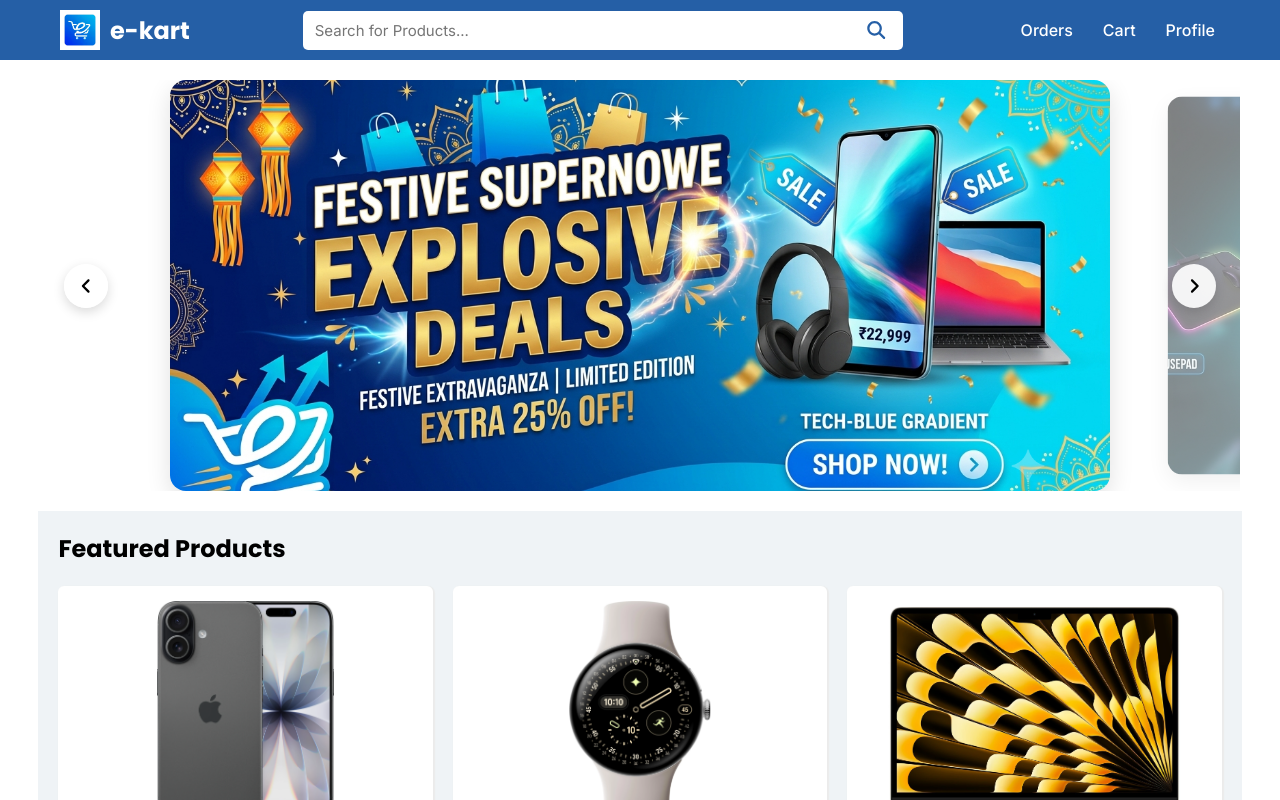
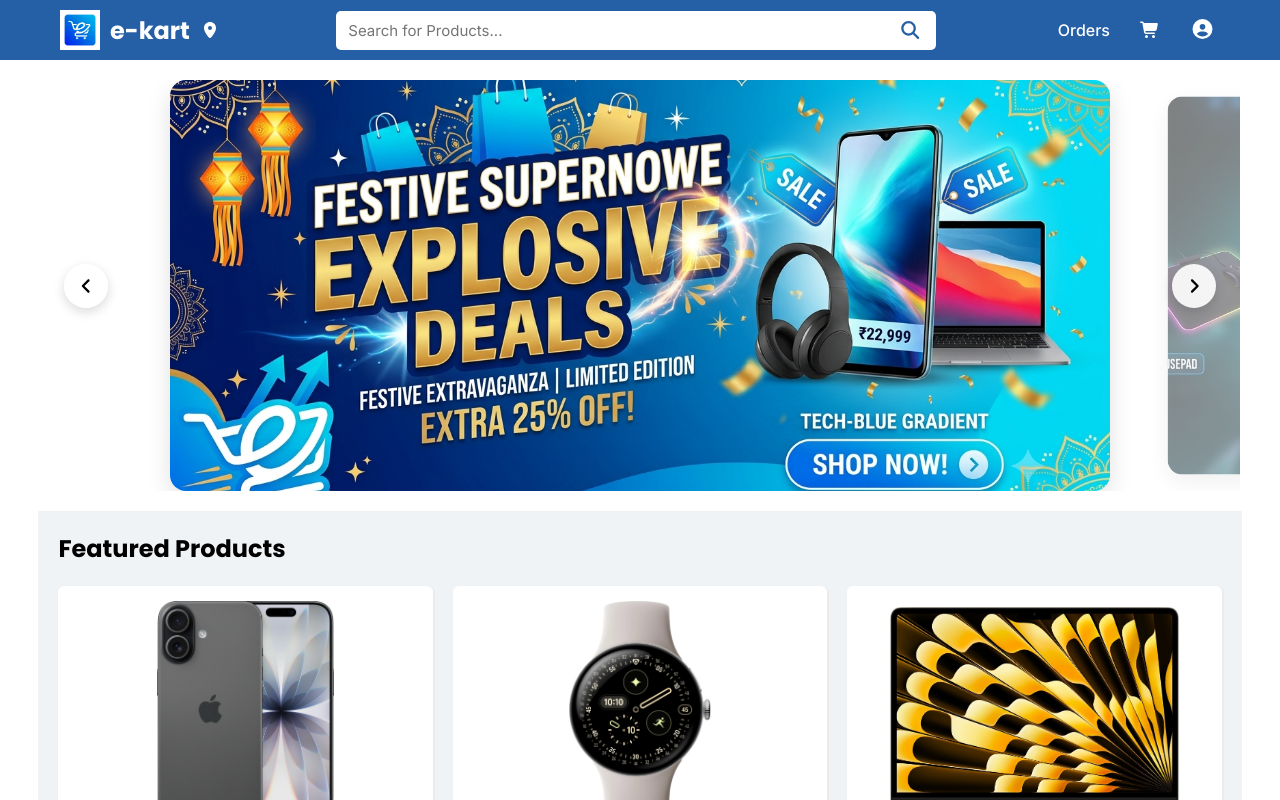
Before and after one commit to Jayanth-br/e-cart-react-app, a React (Vite) app: page /home in a window 1280 px wide. Shown: the top 800 px of the page. Built offline with nearby package versions, Linux system fonts and the light colour scheme; no server answers.

Commit message:
Added icons in Nav bar & added location.

```diff
--- a/src/Components/NavBar.jsx
+++ b/src/Components/NavBar.jsx
@@ -1,18 +1,53 @@
 import ekartImg from "../assets/ekart.png";
 import "./NavBar.css";
 import { FontAwesomeIcon } from "@fortawesome/react-fontawesome";
-import { faMagnifyingGlass } from '@fortawesome/free-solid-svg-icons';
+import { faCartShopping, faMagnifyingGlass, faCircleUser, faLocationDot } from '@fortawesome/free-solid-svg-icons';
 import { useCart } from "./CartContext";
 import { useNavigate } from "react-router-dom";
+import { useEffect, useState } from "react";
 
 function NavBar() {
 
     const navigate = useNavigate();
     const { totalItems } = useCart();
+    const [location, setLocation] = useState({});
 
     function handleCart(){
         navigate("/cart");
     }
+
+    useEffect(() => {
+        if(!navigator.geolocation){
+            console.error("Geolocation is not supported in your browser");
+            return;
+        }
+
+        const options = {
+            enableHighAccuracy: true, // Uses GPS if available
+            timeout: 5000,           // Max wait time (5 sec)
+            maximumAge: 0
+        }
+
+        navigator.geolocation.getCurrentPosition(
+            (position) => {
+                const { latitude, longitude, accuracy } = position.coords;
+                console.log(`Latitude: ${latitude}, Longitude: ${longitude}`);
+                console.log(`Accuracy within ${accuracy} meters`);
+                setLocation({ latitude: latitude, longitude: longitude, accuracy: accuracy });
+            }, (error) => {
+                switch(error.code) {
+                    case error.PERMISSION_DENIED:
+                        console.error("User denied the request for Geolocation.");
+                        break;
+                    case error.POSITION_UNAVAILABLE:
+                        console.error("Location information unavailiable");
+                        break;
+                    case error.TIMEOUT:
+                        console.error("Timed out to get user location");
+                        break;
+                }
+            }, options)
+    }, [])
 
     return (
         <nav className="nav-bar">
@@ -24,6 +59,7 @@
                     alt="e-kart logo"
                 />
                 <h1 className="nav-bar-logo-name">e-kart</h1>
+                {location.latitude} {location.longitude} {location.accuracy}  <FontAwesomeIcon icon={faLocationDot} style={{color: "#ffffff",}} />
             </div>
 
             <div className="nav-bar-middle-section">
@@ -39,9 +75,20 @@
             </div>
 
             <div className="nav-bar-right-section">
-                <button className="order-btn nav-bar-btn">Orders</button>
-                <button className="cart-btn nav-bar-btn" onClick={() => handleCart()}>Cart { totalItems > 0 ? totalItems : "" }</button>
-                <button className="profile-btn nav-bar-btn">Profile</button>
+
+                <button className="order-btn nav-bar-btn" title="Orders">
+                    Orders
+                </button>
+
+                <button className="cart-btn nav-bar-btn" title="Cart" onClick={() => handleCart()}>
+                    <FontAwesomeIcon icon={faCartShopping} />
+                    { totalItems > 0 ? (<span className="cart-items-count">{totalItems}</span>)   : "" }
+                </button>
+
+                <button className="profile-btn nav-bar-btn" title="Profile">
+                    <FontAwesomeIcon icon={faCircleUser} style={{color: "#ffffff", fontSize:"20px"}} />
+                </button>
+
             </div>
         </nav>
     );
--- a/src/Components/ProductList.css
+++ b/src/Components/ProductList.css
@@ -23,6 +23,7 @@
 }
 .product-rating {
     font-size: 12px;
+    padding: 2px 4px;
 }
 .product-img {
     object-fit: contain;
@@ -30,7 +31,6 @@
     margin-bottom: 5px;
 }
 .product-info,
-.product-rating,
 .product-price {
     margin: 0px 0px 5px 0px;
     padding: 2px 4px;
--- a/src/Components/ProductList.jsx
+++ b/src/Components/ProductList.jsx
@@ -41,10 +41,11 @@
                         <h3 className="product-title">{product.title}</h3>
                         <p className="product-info">{product.info}</p>
                         <p
-                            className="product-rating">
+                            className="product-rating"
+                            style={{ marginBottom: "5px" }}>
                             <FontAwesomeIcon icon={faStar}
-                            style={{color: "#255fa6"}}
-                        />
+                                style={{color: "#255fa6"}}
+                            />
                             {product.rating}  ({product.reviews})</p>
                         <p className="product-price">
                             ₹{product.price.toLocaleString('en-IN')}</p>
```
